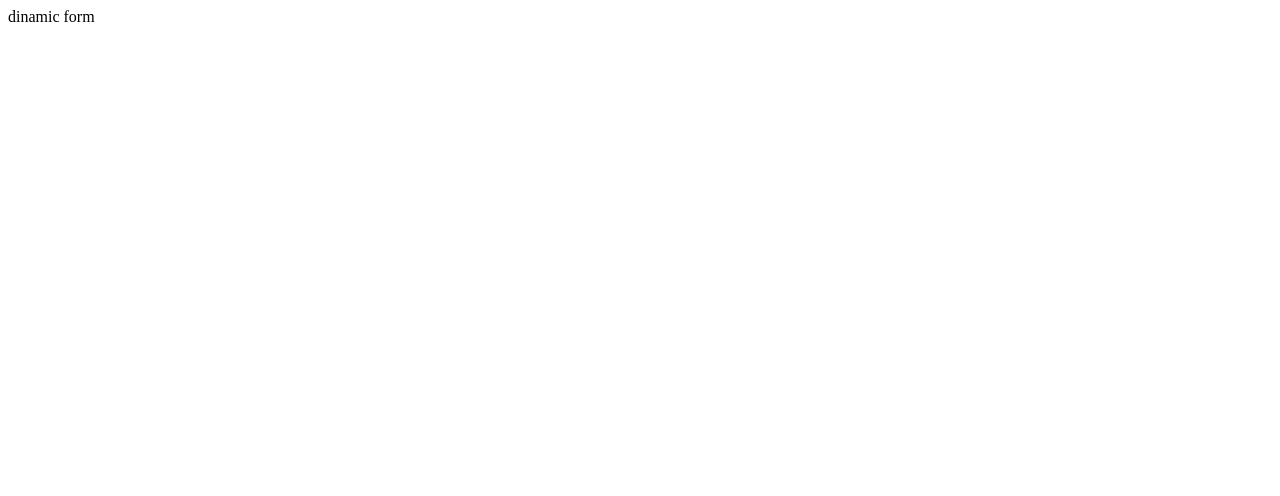
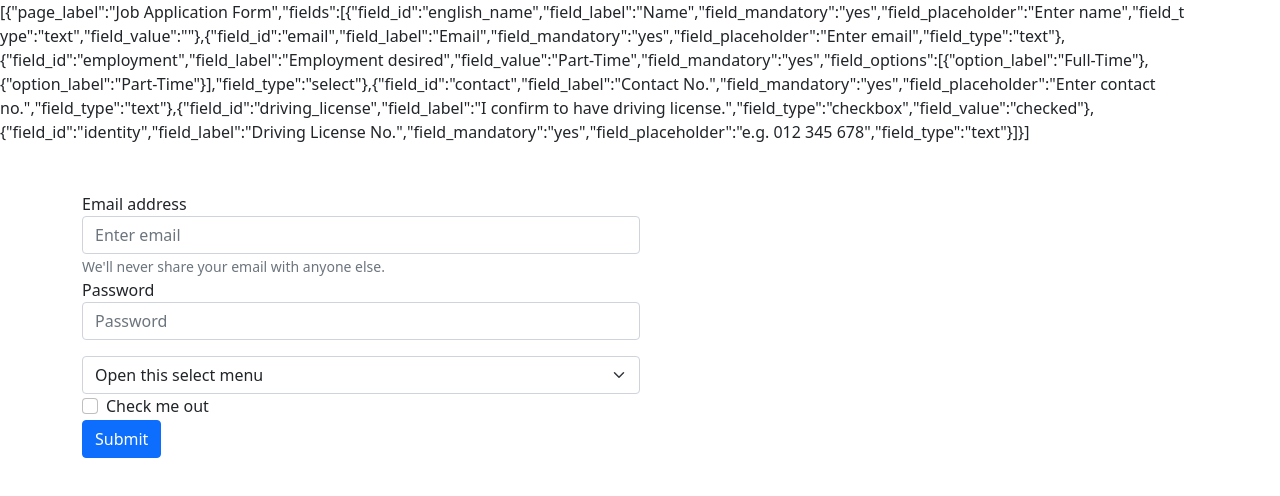
Before and after one commit to ahmedibrahimhassan654/dynamic-form-assignment, a React (Create React App) app: page / in a window 1280 px wide. Shown: the top 496 px of the page. Built offline with nearby package versions, Linux system fonts and the light colour scheme.

Commit message:
create bootstrab form and add bbotstrab cdn to index.html file

```diff
--- a/public/index.html
+++ b/public/index.html
@@ -24,6 +24,14 @@
       work correctly both with client-side routing and a non-root public URL.
       Learn how to configure a non-root public URL by running `npm run build`.
     -->
+    <!-- Bootsrab Css Link  -->
+    <link
+      href="https://cdn.jsdelivr.net/npm/bootstrap@5.0.2/dist/css/bootstrap.min.css"
+      rel="stylesheet"
+      integrity="sha384-EVSTQN3/azprG1Anm3QDgpJLIm9Nao0Yz1ztcQTwFspd3yD65VohhpuuCOmLASjC"
+      crossorigin="anonymous"
+    />
+
     <title>React App</title>
   </head>
   <body>
@@ -39,5 +47,11 @@
       To begin the development, run `npm start` or `yarn start`.
       To create a production bundle, use `npm run build` or `yarn build`.
     -->
+
+    <script
+      src="https://cdn.jsdelivr.net/npm/bootstrap@5.0.2/dist/js/bootstrap.bundle.min.js"
+      integrity="sha384-MrcW6ZMFYlzcLA8Nl+NtUVF0sA7MsXsP1UyJoMp4YLEuNSfAP+JcXn/tWtIaxVXM"
+      crossorigin="anonymous"
+    ></script>
   </body>
 </html>
--- a/src/App.js
+++ b/src/App.js
@@ -1,5 +1,61 @@
+import formJSON from "./formElement.json";
+
 function App() {
-  return <div className="App">dinamic form</div>;
+  return (
+    <>
+      {JSON.stringify(formJSON)}
+      <div className="App container mt-5 ">
+        <div className="col-md-6">
+          <form>
+            <div className="form-group">
+              <label htmlFor="exampleInputEmail1">Email address</label>
+              <input
+                type="email"
+                className="form-control"
+                id="exampleInputEmail1"
+                aria-describedby="emailHelp"
+                placeholder="Enter email"
+              />
+              <small id="emailHelp" className="form-text text-muted">
+                We'll never share your email with anyone else.
+              </small>
+            </div>
+            <div className="form-group">
+              <label htmlFor="exampleInputPassword1">Password</label>
+              <input
+                type="password"
+                className="form-control"
+                id="exampleInputPassword1"
+                placeholder="Password"
+              />
+            </div>
+            <select
+              className="form-select mt-3"
+              aria-label="Default select example"
+            >
+              <option>Open this select menu</option>
+              <option>One</option>
+              <option>Two</option>
+              <option>Three</option>
+            </select>
+            <div className="form-check ">
+              <input
+                type="checkbox"
+                className="form-check-input"
+                id="exampleCheck1"
+              />
+              <label className="form-check-label" htmlFor="exampleCheck1">
+                Check me out
+              </label>
+            </div>
+            <button type="submit" className="btn btn-primary">
+              Submit
+            </button>
+          </form>
+        </div>
+      </div>
+    </>
+  );
 }
 
 export default App;
--- /dev/null
+++ b/src/formElement.json
@@ -0,0 +1,57 @@
+[
+    {
+        "page_label": "Job Application Form",
+        "fields": [
+            {
+                "field_id": "english_name",
+                "field_label": "Name",
+                "field_mandatory": "yes",
+                "field_placeholder": "Enter name",
+                "field_t ype": "text",
+                "field_value": ""
+            },
+            {
+                "field_id": "email",
+                "field_label": "Email",
+                "field_mandatory": "yes",
+                "field_placeholder": "Enter email",
+                "field_type": "text"
+            },
+            {
+                "field_id": "employment",
+                "field_label": "Employment desired",
+                "field_value": "Part-Time",
+                "field_mandatory": "yes",
+                "field_options": [
+                    {
+                        "option_label": "Full-Time"
+                    },
+                    {
+                        "option_label": "Part-Time"
+                    }
+                ],
+                "field_type": "select"
+            },
+            {
+                "field_id": "contact",
+                "field_label": "Contact No.",
+                "field_mandatory": "yes",
+                "field_placeholder": "Enter contact no.",
+                "field_type": "text"
+            },
+            {
+                "field_id": "driving_license",
+                "field_label": "I confirm to have driving license.",
+                "field_type": "checkbox",
+                "field_value": "checked"
+            },
+            {
+                "field_id": "identity",
+                "field_label": "Driving License No.",
+                "field_mandatory": "yes",
+                "field_placeholder": "e.g. 012 345 678",
+                "field_type": "text"
+            }
+        ]
+    }
+]
--- a/src/index.js
+++ b/src/index.js
@@ -10,7 +10,3 @@ ReactDOM.render(
   </React.StrictMode>,
   document.getElementById('root')
 );
-
-// If you want to start measuring performance in your app, pass a function
-// to log results (for example: reportWebVitals(console.log))
-// or send to an analytics endpoint. Learn more: https://bit.ly/CRA-vitals
```
